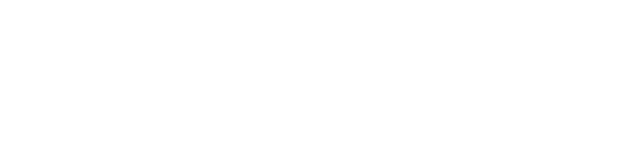
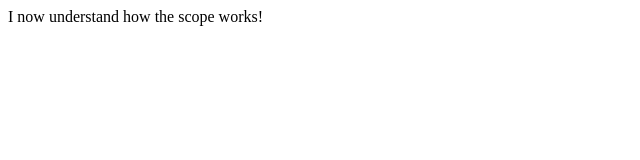
Before and after one commit to edele/angular-test, a plain HTML site: page index.html in a window 1280 px wide. Shown: the whole page, without its empty margins (0-640 px from the left). Drawn offline with Linux system fonts and the light colour scheme.

Commit message:
wow, i just accessed a data from controller

```diff
--- a/index.html
+++ b/index.html
@@ -9,7 +9,9 @@
 </head>
 <body>
 	<div id='content' ng-app='MyTutorialApp' ng-controller='MainController'>
-
+		<div id='content' ng-app='MyTutorialApp' ng-controller='MainController'>
+				{{understand}}
+		</div>
 	</div>
 </body>
 </html>
--- a/maincontroller.js
+++ b/maincontroller.js
@@ -1,3 +1,3 @@
 app.controller("MainController", function($scope){
-
+    $scope.understand = "I now understand how the scope works!";
 });
```
